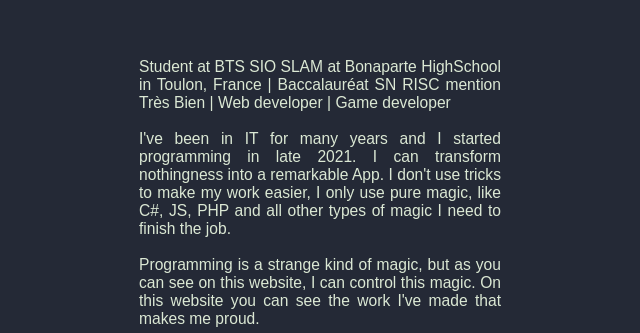
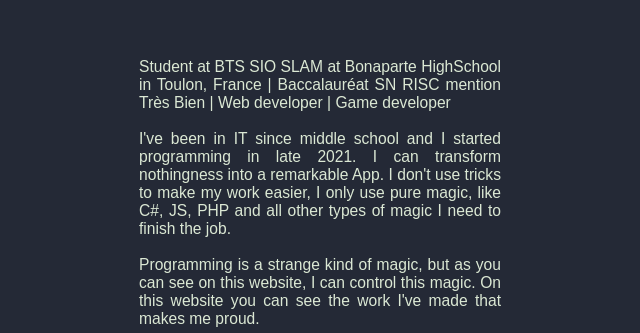
Before and after one commit to Geapen1503/PortfolioSIO, a plain HTML site: page index.html in a window 1280 px wide. Shown: the part 467-800 px from the top of the page, 320-960 px from the left. Drawn offline with Linux system fonts and the light colour scheme.

Commit message:
update latest

```diff
--- a/index.html
+++ b/index.html
@@ -64,7 +64,7 @@
 				<div class="introTheoDiv">
 					<p class="introTheoText">
 						Student at BTS SIO SLAM at Bonaparte HighSchool in Toulon, France | Baccalauréat SN RISC mention Très Bien | Web developer | Game developer<br><br>
-						I've been in IT for many years and I started programming in late 2021. I can transform nothingness into a remarkable App. I don't use tricks to make my work easier, I only use pure magic, like C#, JS, PHP and all other types of magic I need to finish the job.<br><br>
+						I've been in IT since middle school and I started programming in late 2021. I can transform nothingness into a remarkable App. I don't use tricks to make my work easier, I only use pure magic, like C#, JS, PHP and all other types of magic I need to finish the job.<br><br>
 						Programming is a strange kind of magic, but as you can see on this website, I can control this magic. On this website you can see the work I've made that makes me proud.
 					</p>
 				</div>
```
